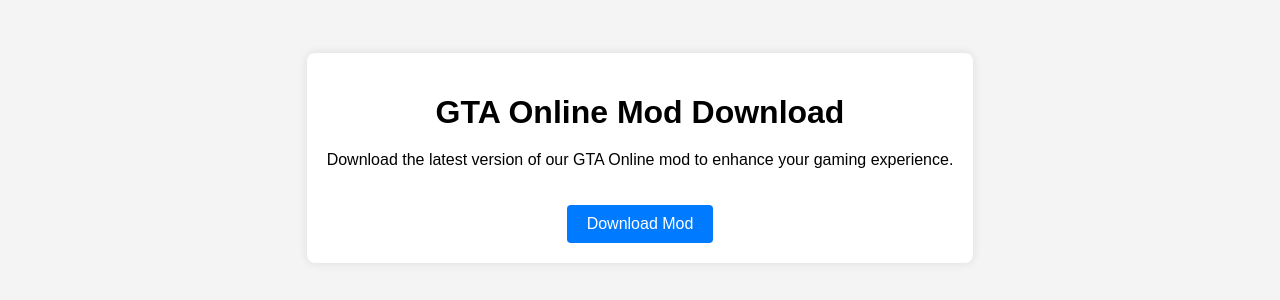
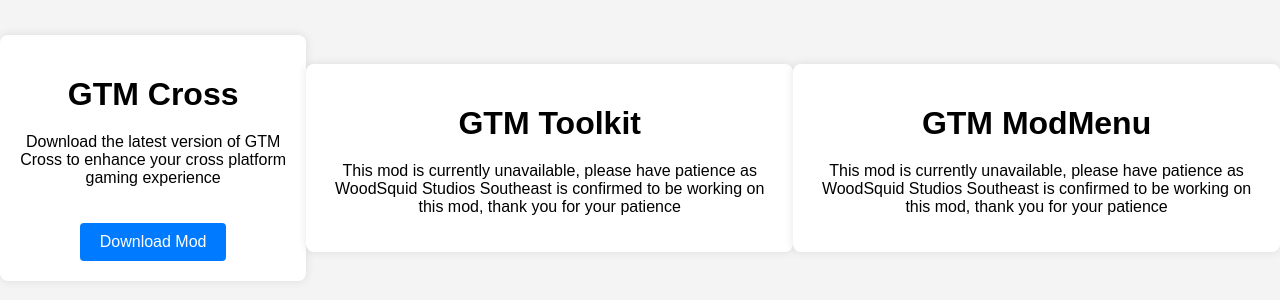
Before and after one commit to hmsbro14/wsgtm, a plain HTML site: page index.html in a window 1280 px wide. Shown: the part 242-542 px from the top of the page. Drawn offline with Linux system fonts and the light colour scheme.

Commit message:
Update index.html

```diff
--- a/index.html
+++ b/index.html
@@ -3,7 +3,7 @@
 <head>
     <meta charset="UTF-8">
     <meta name="viewport" content="width=device-width, initial-scale=1.0">
-    <title>GTA Online Mod Download (WS GTM)</title>
+    <title>WS-GTM</title>
     <style>
         body {
             font-family: Arial, sans-serif;
@@ -41,9 +41,25 @@
 </head>
 <body>
     <div class="container">
-        <h1>GTA Online Mod Download</h1>
-        <p>Download the latest version of our GTA Online mod to enhance your gaming experience.</p>
-        <a href="https://github.com/hmsbro14/wsgtm/releases/download/alpha/main_mod.cpp" download>Download Mod</a>
+        <h1>GTM Cross</h1>
+        <p>Download the latest version of GTM Cross to enhance your cross platform gaming experience</p>
+        <a href="https://github.com/hmsbro14/wsgtm/releases/download/beta/GTMCross.zip" download>Download Mod</a>
     </div>
 </body>
 </html>
+</head>
+<body>
+    <div class="container">
+        <h1>GTM Toolkit</h1>
+        <p>This mod is currently unavailable, please have patience as WoodSquid Studios Southeast is confirmed to be working on this mod, thank you for your patience</p>
+    </div>
+</body>
+</html>
+</head>
+<body>
+    <div class="container">
+        <h1>GTM ModMenu</h1>
+        <p>This mod is currently unavailable, please have patience as WoodSquid Studios Southeast is confirmed to be working on this mod, thank you for your patience</p>
+    </div>
+</body>
+</html>
```
